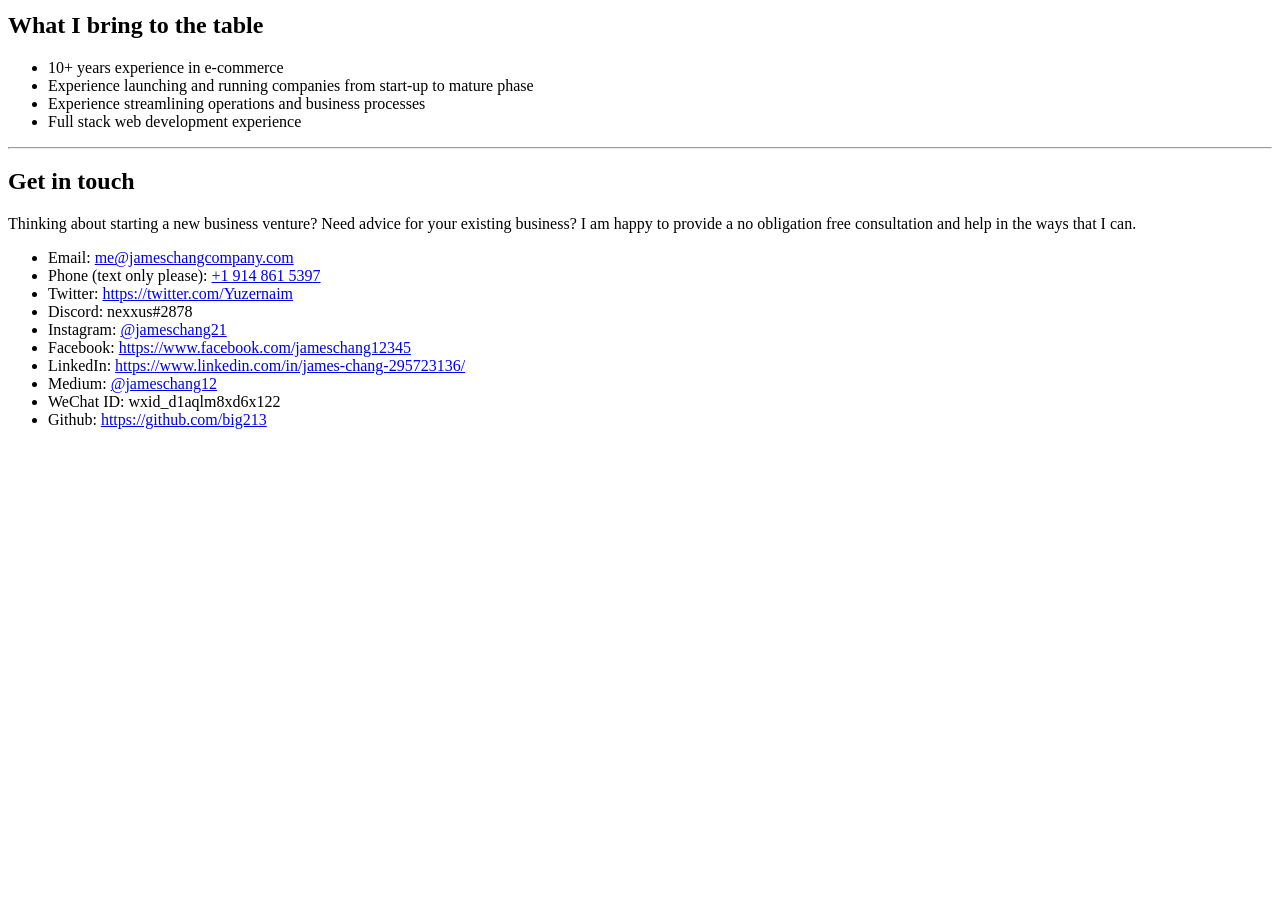
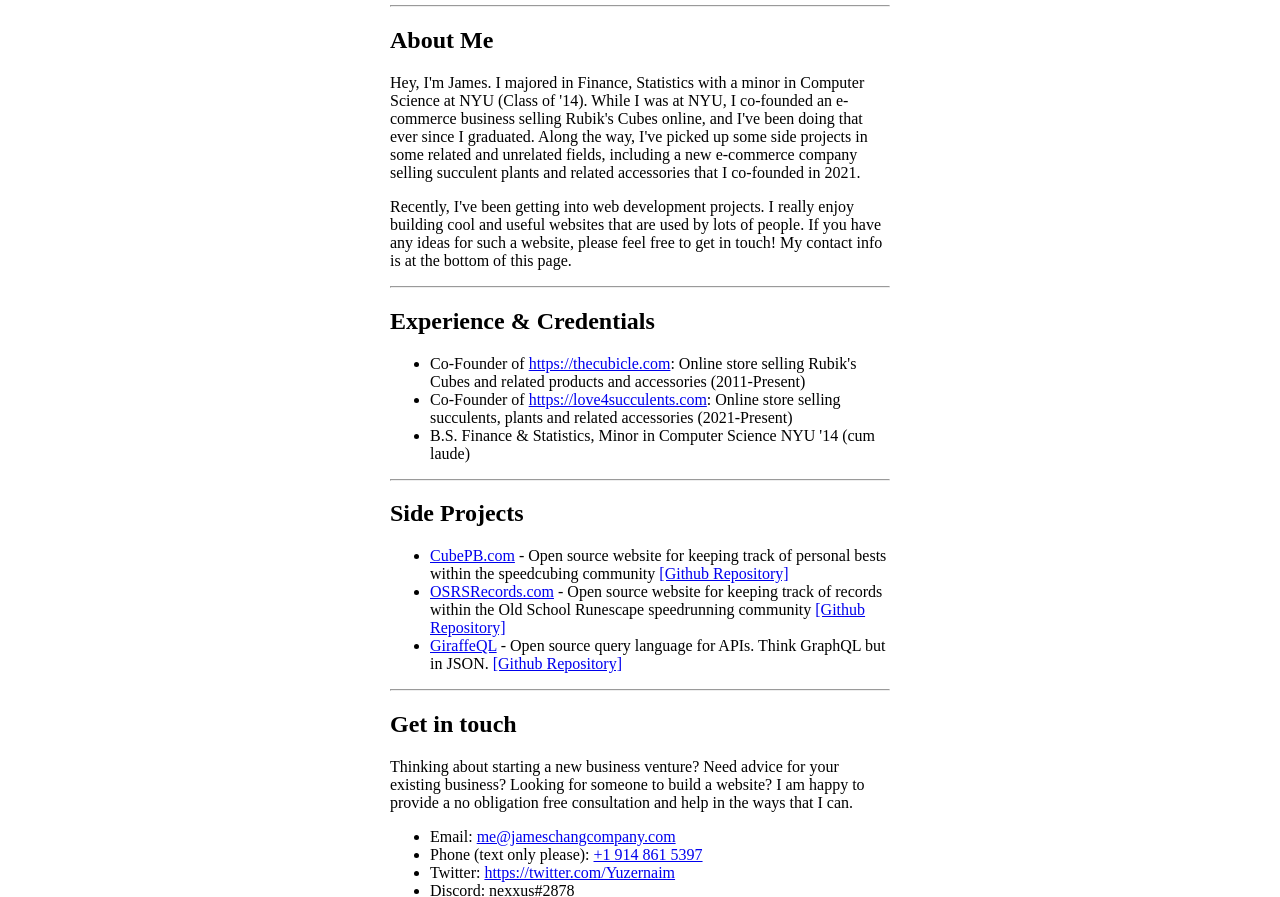
Before and after one commit to big213/jameschangcompany.com, a website: page src/index.html in a window 1280 px wide. Shown: the part 255-1152 px from the top of the page. Before the commit the page ends 800 px from the top, so only its background shows below. Drawn offline with Linux system fonts and the light colour scheme.

Commit message:
Re-organized a bunch of stuff, added a profile pic

```diff
--- a/package.json
+++ b/package.json
@@ -5,7 +5,7 @@
   "main": "index.js",
   "scripts": {
     "test": "echo \"Error: no test specified\" && exit 1",
-    "generate": "cpy src/ dist/"
+    "generate": "cpy **/* ../dist/ --cwd=src --parents"
   },
   "repository": {
     "type": "git",
--- a/src/index.html
+++ b/src/index.html
@@ -4,10 +4,30 @@
     <meta name="viewport" content="width=device-width, initial-scale=1" />
     <title>jameschangcompany.com</title>
   </head>
-  <body>
+  <body style="max-width: 500px; margin: 0 auto">
     <div>
-      <h1>James Chang</h1>
-      <span>Entrepreneur, coder, adventurer</span>
+      <div style="text-align: center">
+        <img src="assets/smiling-at-lands-end3.jpeg" style="height: 150px" />
+        <h1>James Chang</h1>
+        <span>Entrepreneur, coder, adventurer</span>
+      </div>
+      <hr />
+      <h2>About Me</h2>
+      <p>
+        Hey, I'm James. I majored in Finance, Statistics with a minor in
+        Computer Science at NYU (Class of '14). While I was at NYU, I co-founded
+        an e-commerce business selling Rubik's Cubes online, and I've been doing
+        that ever since I graduated. Along the way, I've picked up some side
+        projects in some related and unrelated fields, including a new
+        e-commerce company selling succulent plants and related accessories that
+        I co-founded in 2021.
+      </p>
+      <p>
+        Recently, I've been getting into web development projects. I really
+        enjoy building cool and useful websites that are used by lots of people.
+        If you have any ideas for such a website, please feel free to get in
+        touch! My contact info is at the bottom of this page.
+      </p>
       <hr />
       <h2>Experience & Credentials</h2>
       <ul>
@@ -29,21 +49,32 @@
         </li>
       </ul>
       <hr />
-      <h2>What I bring to the table</h2>
+      <h2>Side Projects</h2>
       <ul>
-        <li>10+ years experience in e-commerce</li>
         <li>
-          Experience launching and running companies from start-up to mature
-          phase
+          <a href="https://cubepb.com">CubePB.com</a> - Open source website for
+          keeping track of personal bests within the speedcubing community
+          <a href="https://github.com/cubing/CubePB">[Github Repository]</a>
         </li>
-        <li>Experience streamlining operations and business processes</li>
-        <li>Full stack web development experience</li>
+        <li>
+          <a href="https://osrsrecords.com">OSRSRecords.com</a> - Open source
+          website for keeping track of records within the Old School Runescape
+          speedrunning community
+          <a href="https://github.com/big213/OSRSRecords"
+            >[Github Repository]</a
+          >
+        </li>
+        <li>
+          <a href="https://www.npmjs.com/package/giraffeql">GiraffeQL</a> - Open
+          source query language for APIs. Think GraphQL but in JSON.
+          <a href="https://github.com/big213/giraffeql">[Github Repository]</a>
+        </li>
       </ul>
       <hr />
       <h2>Get in touch</h2>
       Thinking about starting a new business venture? Need advice for your
-      existing business? I am happy to provide a no obligation free consultation
-      and help in the ways that I can.
+      existing business? Looking for someone to build a website? I am happy to
+      provide a no obligation free consultation and help in the ways that I can.
       <ul>
         <li>
           Email:
```
Also changed, not shown: src/assets/smiling-at-lands-end3.jpeg (added), 1 other file.
